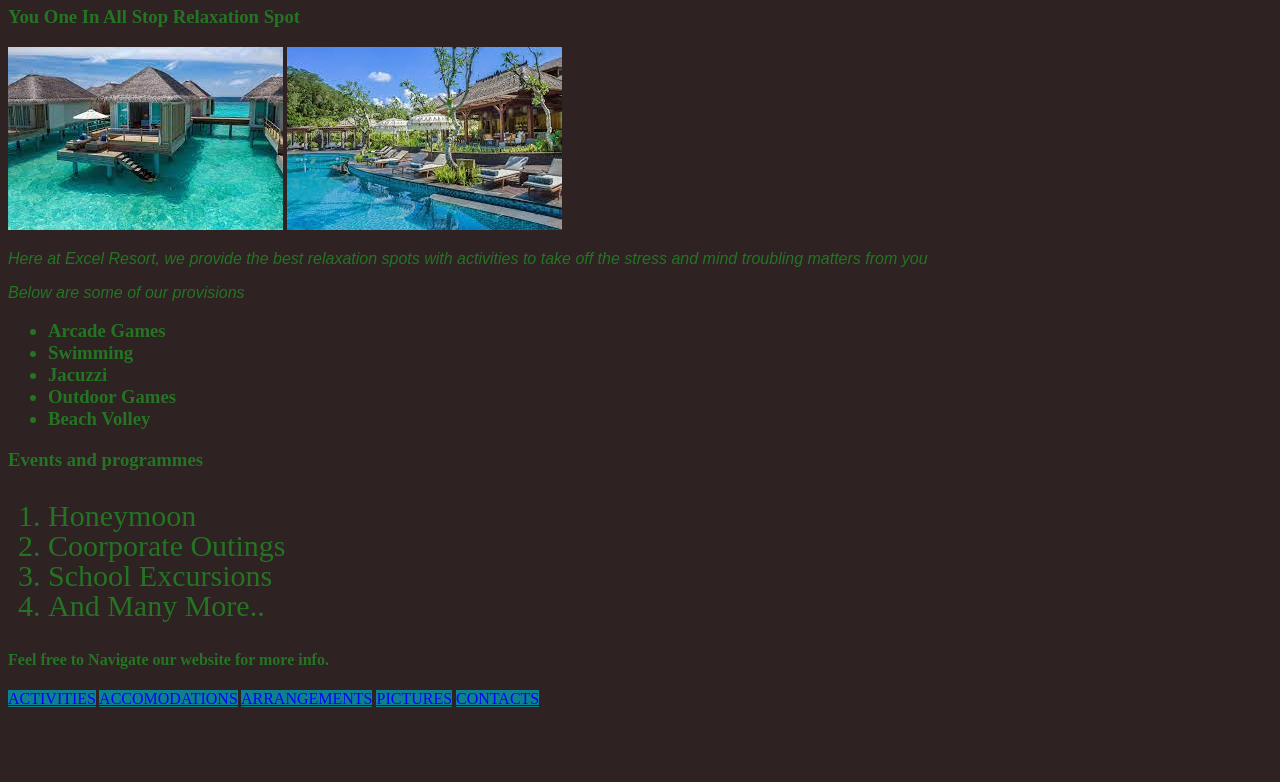
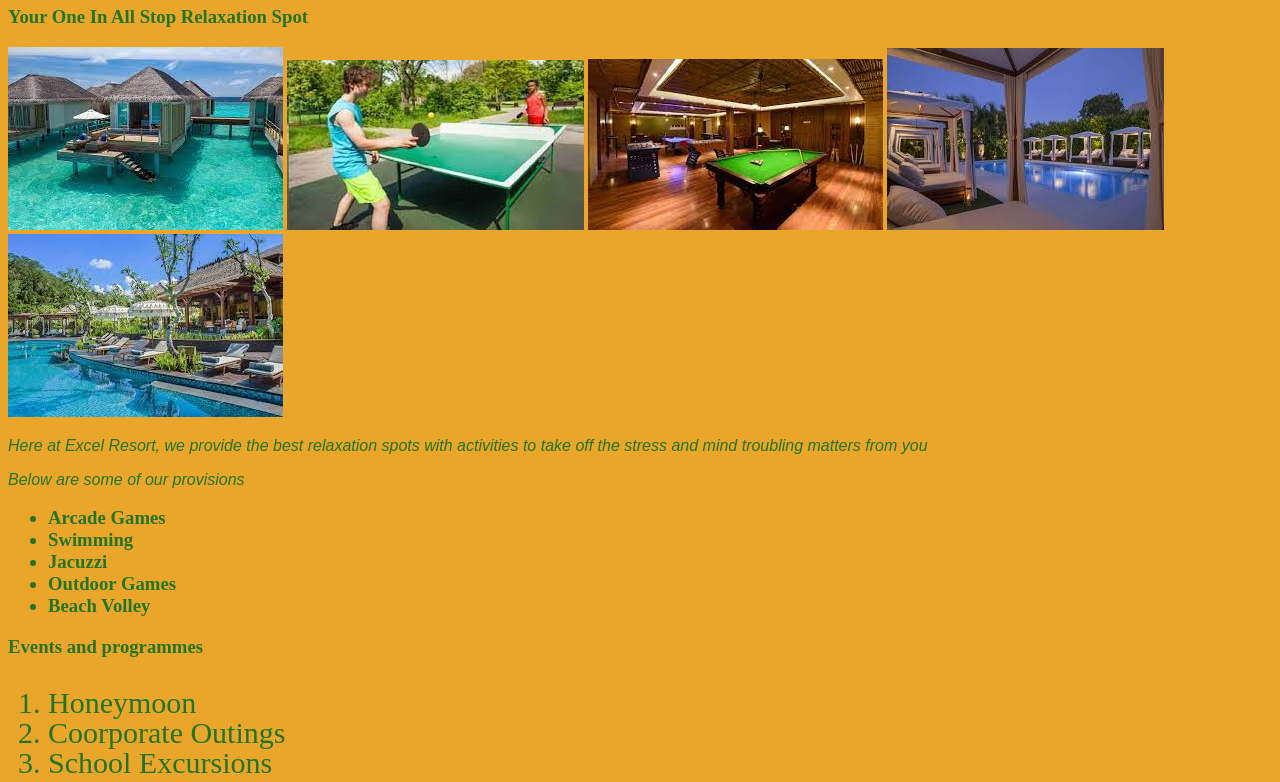
Before and after one commit to captblaze/Excel-Resort, a plain HTML site: page index.html in a window 1280 px wide. Shown: the part 80-862 px from the top of the page. Before the commit the page ends 800 px from the top, so only its background shows below. Drawn offline with Linux system fonts and the light colour scheme.

Commit message:
Excel Resot

```diff
--- a/index.html
+++ b/index.html
@@ -9,8 +9,11 @@
 </head>
 <body>
 <h1>EXCEL RESORTS, LAGOS</h1>
-<h3>You One In All Stop Relaxation Spot</h3>
+<h3>Your One In All Stop Relaxation Spot</h3>
 <img src="download 3.jfif" alt="ExcelResort">
+<img src="download (6).jfif" alt="ExcelResort">
+<img src="download (5).jfif" alt="ExcelResort">
+<img src="images (1).jfif" alt="ExcelResort">
 <img src="download (2).jfif" alt="View">
 <p>Here at Excel Resort, we provide the best relaxation spots with activities to take off the stress and mind troubling matters from you</p>
 <p>Below are some of our provisions</p>
--- a/styles.css
+++ b/styles.css
@@ -1,5 +1,5 @@
 body {
-    background-color:rgb(46, 34, 34);
+    background-color:rgb(233, 166, 43);
     color: rgb(36, 116, 36);
 }
 
```
Also changed, not shown: Activities.html (+2 -1 lines), Arrangements.html (+2 -2 lines), Contact.html (+2 -2 lines), Pictures.html (+2 -1 lines), accomodations.html (+1 -1 lines).
